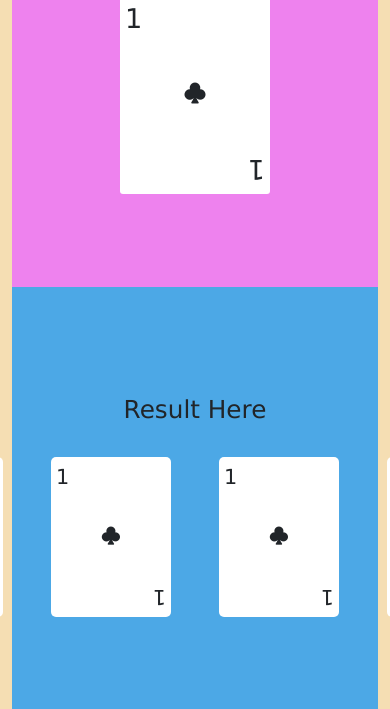
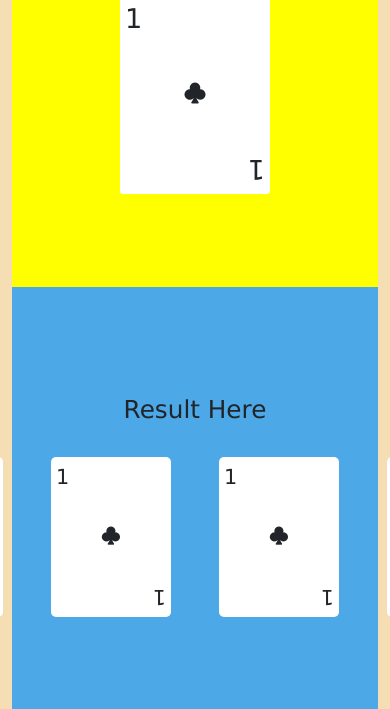
Before and after one commit to eugeneesperas05/card-game, a plain HTML site: page index.html in a window 390 px wide. Shown: the part 135-844 px from the top of the page. Drawn offline with nearby package versions, Linux system fonts and the light colour scheme.

Commit message:
first commit 12

```diff
--- a/styles.css
+++ b/styles.css
@@ -21,7 +21,7 @@
 .col1 {
   width: 100%;
   height: 50vh;
-  background: violet;
+  background: green;
   display: flex;
   justify-content: center;
   align-items: center;
@@ -106,7 +106,7 @@ h3 {
   .col1 {
     width: 100%;
     height: 50vh;
-    background: violet;
+    background: blue;
   }
   .col2 {
     width: 100%;
@@ -149,7 +149,7 @@ h3 {
   .col1 {
     width: 100%;
     height: 50vh;
-    background: violet;
+    background: red;
   }
   .col2 {
     width: 100%;
@@ -172,7 +172,7 @@ h3 {
   .col1 {
     width: 100%;
     height: 50vh;
-    background: violet;
+    background: yellow;
     display: flex;
     justify-content: center;
     align-items: center;
```
